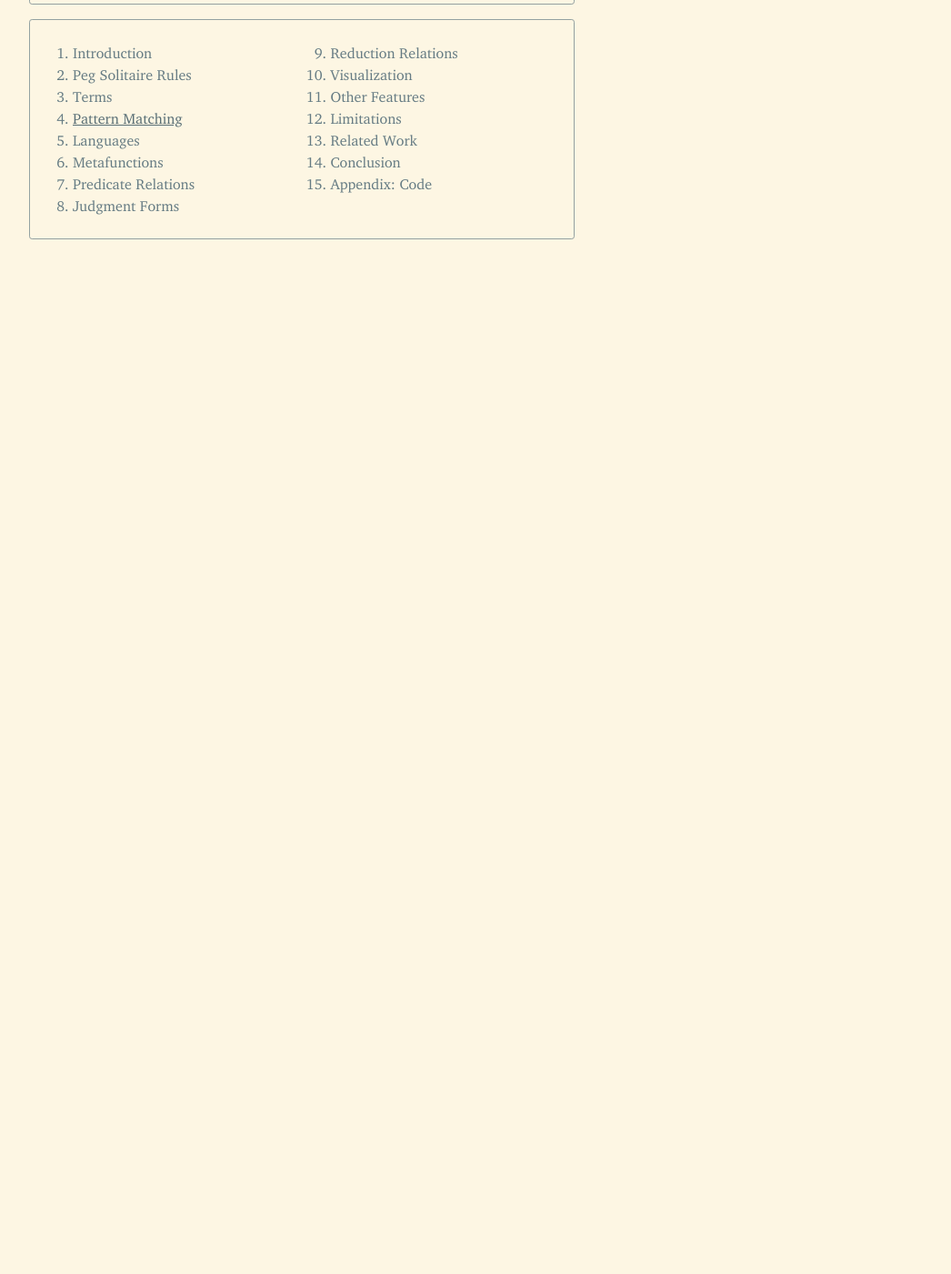
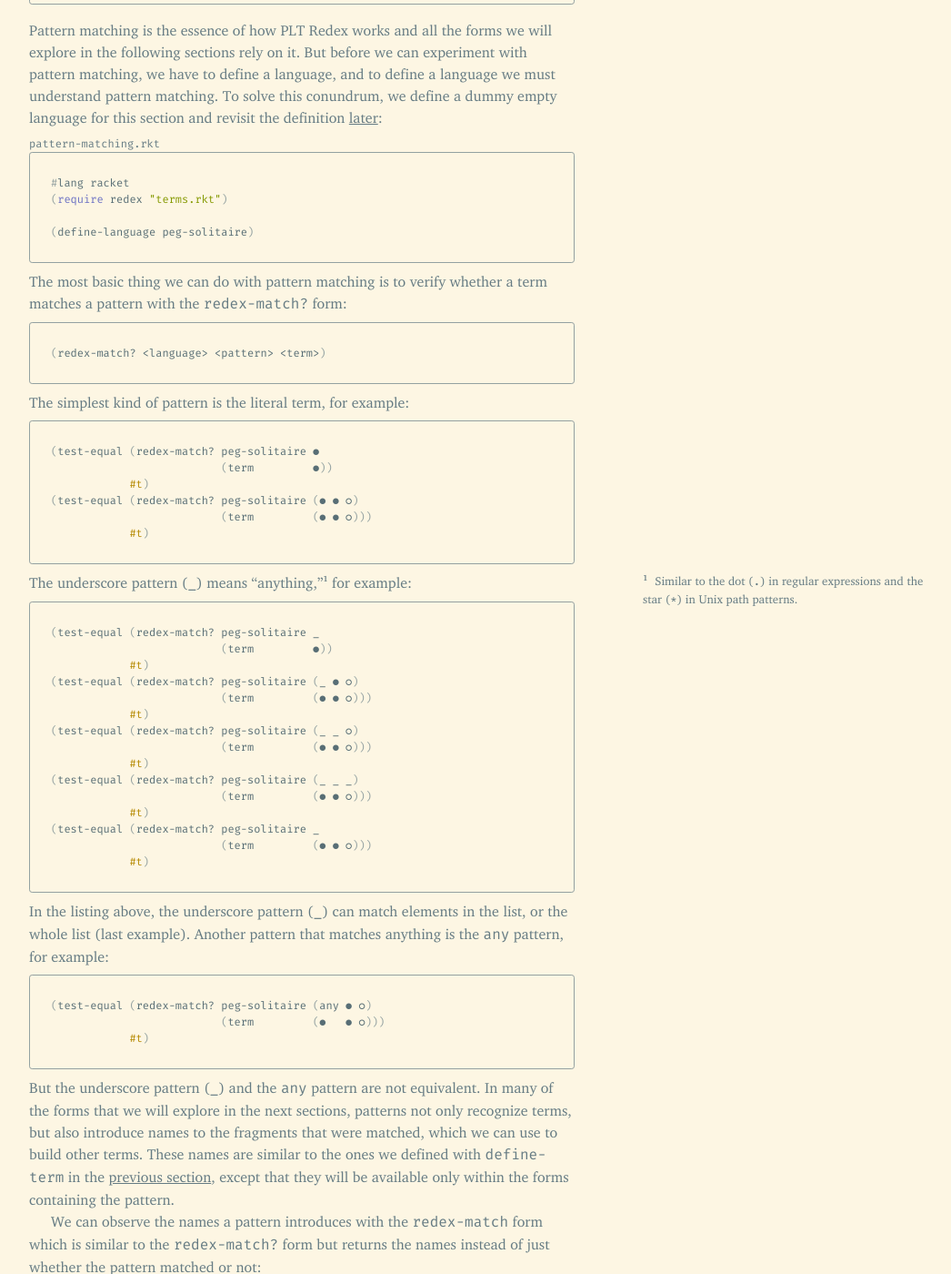
Before and after one commit to leafac/leafac.com, a Jekyll site: the page built from prose/playing-the-game-with-plt-redex/pattern-matching.md, in a window 1280 px wide and 1400 px high, scrolled down 410 px. Shown: the whole window at 91% size, without its empty margins (108-1154 px from the left). Built offline with Jekyll 4.4.1, drawn with Linux system fonts in a browser that asks for light colours; before the commit the page ends 900 px from its top, so only the background shows below that; some of the changed text lies outside the part shown.

Commit message:
Checkpoint

````diff
--- a/prose/playing-the-game-with-plt-redex/pattern-matching.md
+++ b/prose/playing-the-game-with-plt-redex/pattern-matching.md
@@ -3,3 +3,86 @@ layout: default
 title: Playing the Game with PLT Redex
 table-of-contents: table-of-contents.html
 ---
+
+Pattern matching is the essence of how PLT Redex works and all the forms we will explore in the following sections rely on it. But before we can experiment with pattern matching, we have to define a language, and to define a language we must understand pattern matching. To solve this conundrum, we define a dummy empty language for this section and revisit the definition [later](languages):
+
+<div class="code-block" markdown="1">
+`pattern-matching.rkt`
+```racket
+#lang racket
+(require redex "terms.rkt")
+
+(define-language peg-solitaire)
+```
+</div>
+
+The most basic thing we can do with pattern matching is to verify whether a term matches a pattern with the `redex-match?` form:
+
+```racket
+(redex-match? <language> <pattern> <term>)
+```
+
+The simplest kind of pattern is the literal term, for example:
+
+```racket
+(test-equal (redex-match? peg-solitaire ●
+                          (term         ●))
+            #t)
+(test-equal (redex-match? peg-solitaire (● ● ○)
+                          (term         (● ● ○)))
+            #t)
+```
+
+The underscore pattern (`_`) means “anything,”<label class="margin-note"><input type="checkbox"><span markdown="1">Similar to the dot (`.`) in regular expressions and the star (`*`) in Unix path patterns.</span></label> for example:
+
+```racket
+(test-equal (redex-match? peg-solitaire _
+                          (term         ●))
+            #t)
+(test-equal (redex-match? peg-solitaire (_ ● ○)
+                          (term         (● ● ○)))
+            #t)
+(test-equal (redex-match? peg-solitaire (_ _ ○)
+                          (term         (● ● ○)))
+            #t)
+(test-equal (redex-match? peg-solitaire (_ _ _)
+                          (term         (● ● ○)))
+            #t)
+(test-equal (redex-match? peg-solitaire _
+                          (term         (● ● ○)))
+            #t)
+```
+
+In the listing above, the underscore pattern (`_`) can match elements in the list, or the whole list (last example). Another pattern that matches anything is the `any` pattern, for example:
+
+```racket
+(test-equal (redex-match? peg-solitaire (any ● ○)
+                          (term         (●   ● ○)))
+            #t)
+```
+
+But the underscore pattern (`_`) and the `any` pattern are not equivalent. In many of the forms that we will explore in the next sections, patterns not only recognize terms, but also introduce names to the fragments that were matched, which we can use to build other terms. These names are similar to the ones we defined with `define-term` in the [previous section](terms), except that they will be available only within the forms containing the pattern.
+
+We can observe the names a pattern introduces with the `redex-match` form which is similar to the `redex-match?` form but returns the names instead of just whether the pattern matched or not:
+
+```racket
+> (redex-match peg-solitaire (_ ● ○)
+               (term         (● ● ○)))
+(list (match '()))
+> (redex-match peg-solitaire (any ● ○)
+               (term         (●   ● ○)))
+(list (match (list (bind 'any '●))))
+```
+
+In the first interaction, no names are introduced, as indicated by the empty list `'()`, and in the second interaction the name `any` is bound to the term `●`. This is the output in more detail:
+
+```racket
+(list⁶ (match⁵ (list⁴ (bind³ 'any¹ '●²))))
+```
+
+1. `any`: The name in the pattern.
+2. `●`: The term.
+3. `bind`: The binding data structure representing the association between the name and the term.
+4. `list`: There might be multiple bindings in a pattern.
+5. `match`: The matching data structure representing one way to match the term with the pattern.
+6. `list`: There might be multiple ways to match a term with a pattern.
````
Also changed, not shown: prose/playing-the-game-with-plt-redex/terms.md (+3 -3 lines), 1 other file.
